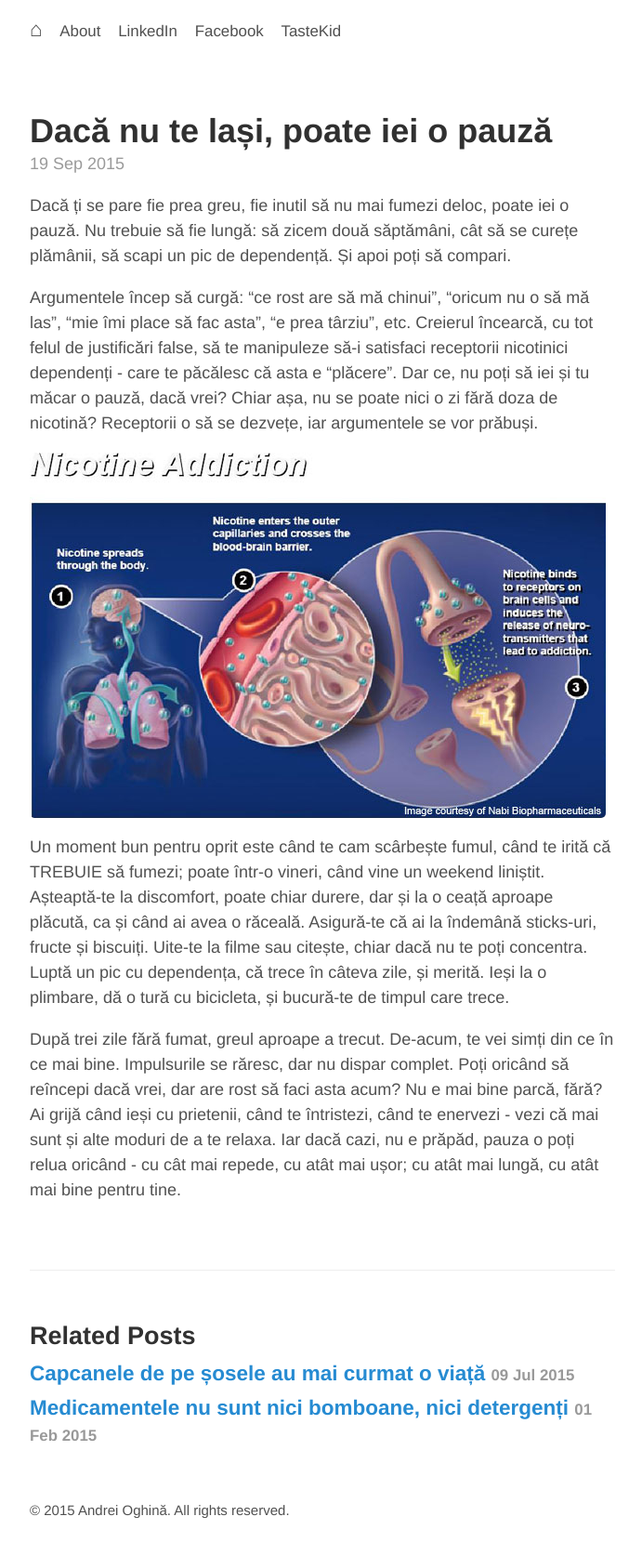
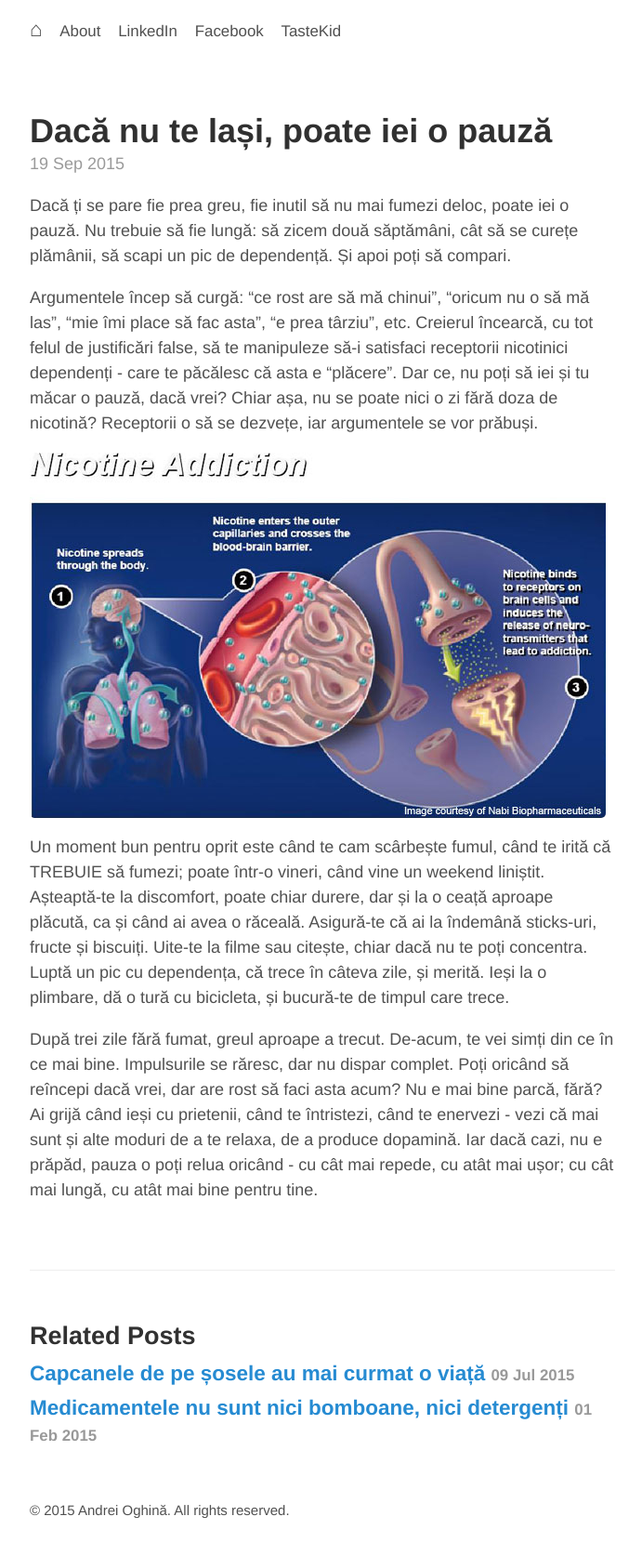
Before and after one commit to aoghina/aoghina.github.io, a Jekyll site: the page built from _posts/2015-09-19-daca-nu-te-lasi-poate-iei-o-pauza.md, in a window 1280 px wide. Shown: the whole page at 93% size, without its empty margins (293-984 px from the left). Built offline with Jekyll 4.4.1, drawn with Linux system fonts in a browser that asks for light colours; comment, search, counter and statistics services are not loaded.

Commit message:
Update nu te lasa post

```diff
--- a/_posts/2015-09-19-daca-nu-te-lasi-poate-iei-o-pauza.md
+++ b/_posts/2015-09-19-daca-nu-te-lasi-poate-iei-o-pauza.md
@@ -14,4 +14,4 @@ Argumentele încep să curgă: "ce rost are să mă chinui", "oricum nu o să m
 
 Un moment bun pentru oprit este când te cam scârbește fumul, când te irită că TREBUIE să fumezi; poate într-o vineri, când vine un weekend liniștit. Așteaptă-te la discomfort, poate chiar durere, dar și la o ceață aproape plăcută, ca și când ai avea o răceală. Asigură-te că ai la îndemână sticks-uri, fructe și biscuiți. Uite-te la filme sau citește, chiar dacă nu te poți concentra. Luptă un pic cu dependența, că trece în câteva zile, și merită. Ieși la o plimbare, dă o tură cu bicicleta, și bucură-te de timpul care trece.
 
-După trei zile fără fumat, greul aproape a trecut. De-acum, te vei simți din ce în ce mai bine. Impulsurile se răresc, dar nu dispar complet. Poți oricând să reîncepi dacă vrei, dar are rost să faci asta acum? Nu e mai bine parcă, fără? Ai grijă când ieși cu prietenii, când te întristezi, când te enervezi - vezi că mai sunt și alte moduri de a te relaxa. Iar dacă cazi, nu e prăpăd, pauza o poți relua oricând - cu cât mai repede, cu atât mai ușor; cu atât mai lungă, cu atât mai bine pentru tine.
+După trei zile fără fumat, greul aproape a trecut. De-acum, te vei simți din ce în ce mai bine. Impulsurile se răresc, dar nu dispar complet. Poți oricând să reîncepi dacă vrei, dar are rost să faci asta acum? Nu e mai bine parcă, fără? Ai grijă când ieși cu prietenii, când te întristezi, când te enervezi - vezi că mai sunt și alte moduri de a te relaxa, de a produce dopamină. Iar dacă cazi, nu e prăpăd, pauza o poți relua oricând - cu cât mai repede, cu atât mai ușor; cu cât mai lungă, cu atât mai bine pentru tine.
```
